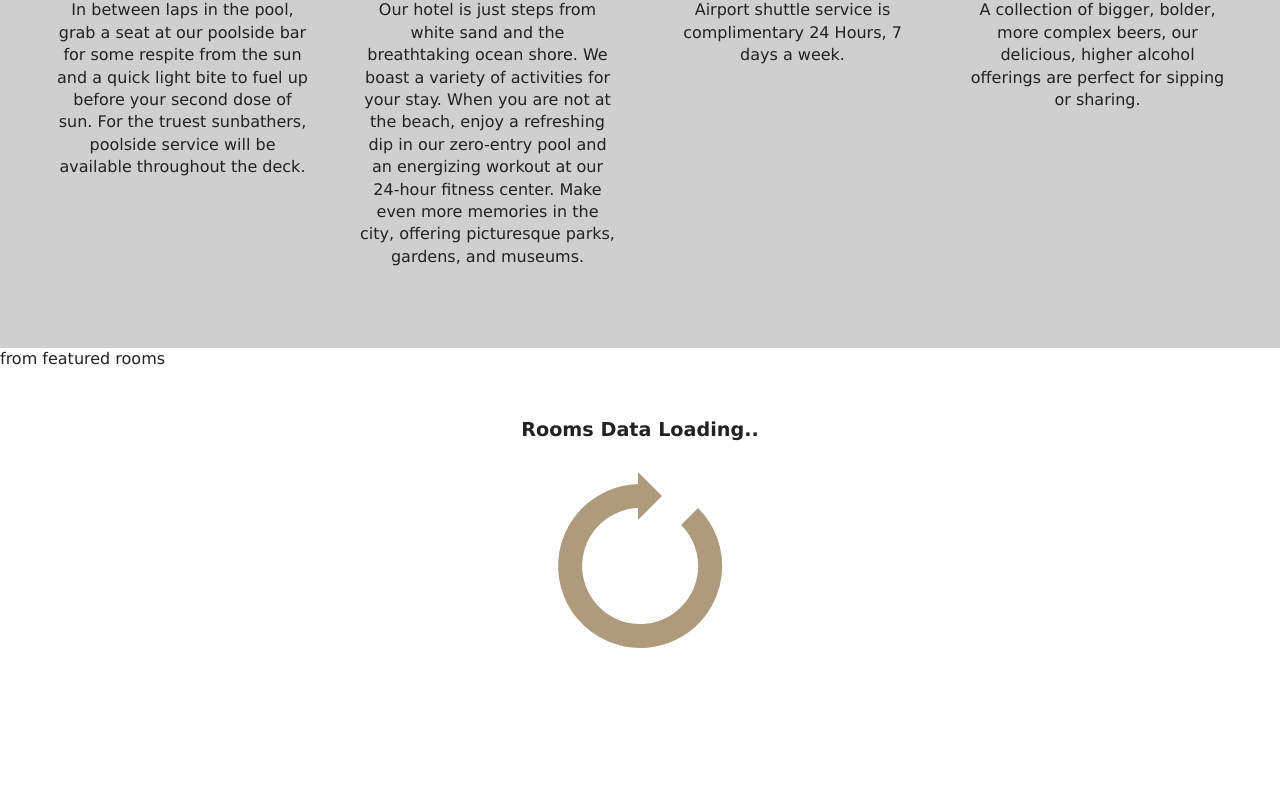
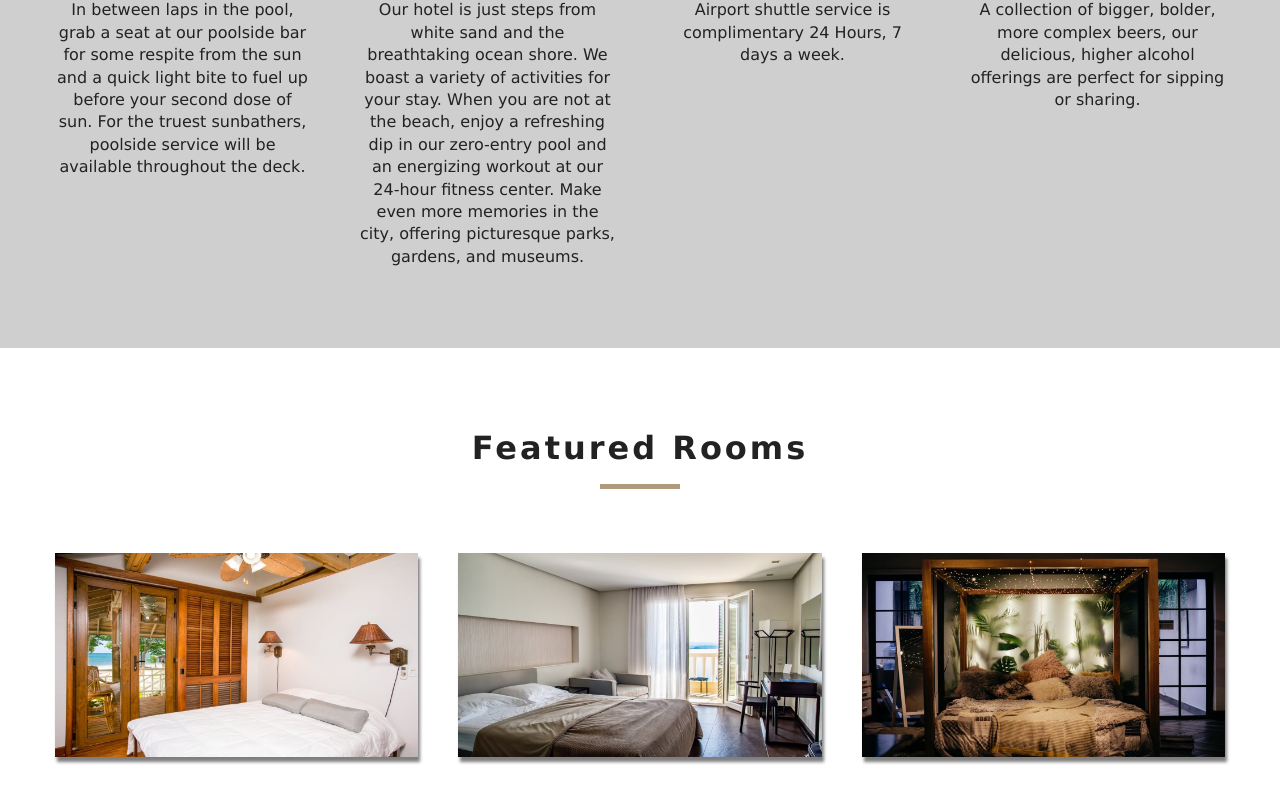
Before and after one commit to abutler6588/resort, a React (Create React App) app: page / in a window 1280 px wide. Shown: the part 1132-1935 px from the top of the page. Before the commit the page ends 1805 px from the top, so only its background shows below. Built offline with nearby package versions, Linux system fonts and the light colour scheme.

Commit message:
created Featured Rooms component and added defaultImg to display in case data does not render

```diff
--- a/src/components/FeaturedRooms.js
+++ b/src/components/FeaturedRooms.js
@@ -1,15 +1,27 @@
 import React, { Component } from 'react';
 import {RoomContext} from '../context';
 import Loading from './Loading';
+import Room from './Room';
+import Title from './Title';
 
 export default class FeaturedRooms extends Component {
     static contextType = RoomContext;
     render() {
-        const{featuredRooms: rooms} = this.context
-        console.log(rooms);
+        let { loading, featuredRooms: rooms} =
+        this.context;
+        rooms = rooms.map(room => {
+            return <Room key={room.id} room={room}/>
+        })
 
-        return <div>from featured rooms
-            <Loading />
-        </div>;
+        return (
+          <section className='featured-rooms'>
+            <Title title='featured rooms'/>
+            <div className='featured-rooms-center'>
+                {loading?<Loading/>:rooms}
+            </div>
+
+
+          </section>
+        );
     }
 }
--- /dev/null
+++ b/src/components/Room.js
@@ -0,0 +1,14 @@
+import React from 'react';
+import {Link} from 'react-router-dom';
+import defaultImg from '../images/room-1.jpeg'
+
+export default function Room({room}) {
+    const{name,slug,images,price} = room;
+
+    return <article className='room'>
+        <div className='img-container'>
+            <img src={images[0] || defaultImg}
+            alt='single room' />
+        </div>
+    </article>;
+}
```
